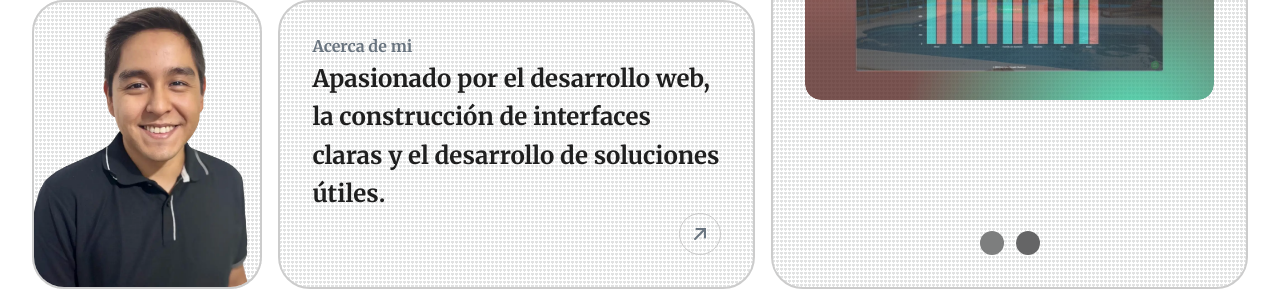
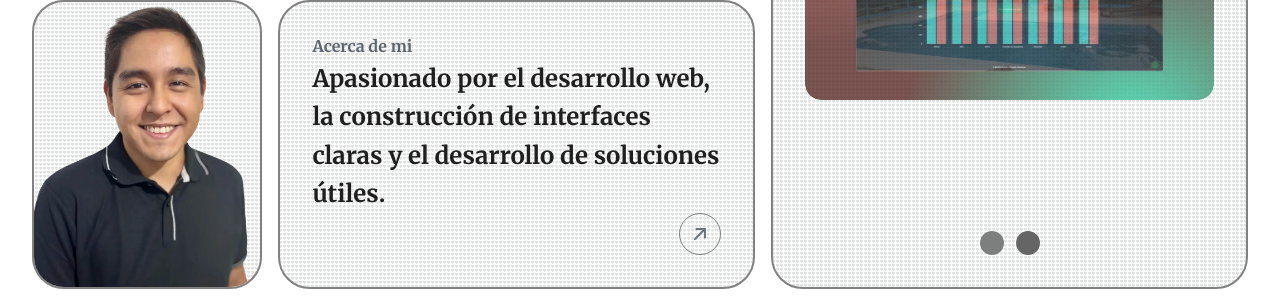
Before and after one commit to DevEzequiel14/chorolque-portfolio, an Astro site: page / in a window 1280 px wide. Shown: the part 337-639 px from the top of the page. Built offline with nearby package versions, Linux system fonts and the light colour scheme; Astro itself is replaced by a stand-in of ours.

Commit message:
feat: I adjusted the tokens in _variables.scss to ensure compliance with WCAG AA.

```diff
--- a/src/styles/base/_variables.scss
+++ b/src/styles/base/_variables.scss
@@ -19,10 +19,10 @@ $bg-color-email: #da4437;
 :root[data-theme="light"] {
   --title-color: #1f1f1f;
   --text-color: #69747f;
-  --title-card-color: #69747f;
+  --title-card-color: #5a6570;
   --text-card-color: #1f1f1f;
   --bg-color: #ffffff;
-  --border-color: #cccccc;
+  --border-color: #818181;
   --bg-card-hover-color: #f0f2f3;
   --bg-button-normal-color: #242424;
   --text-button-normal-color: #b8b8b8;
@@ -42,18 +42,18 @@ $bg-color-email: #da4437;
 
 :root[data-theme="dark"] {
   --title-color: #cccccc;
-  --text-color: #626262;
-  --title-card-color: #666666;
+  --text-color: #909090;
+  --title-card-color: #909090;
   --text-card-color: #cccccc;
   --bg-color: #090909;
-  --border-color: #666666;
+  --border-color: #777777;
   --bg-card-hover-color: #1f1f1f;
   --bg-button-normal-color: #242424;
   --text-button-normal-color: #c9c9c9;
   --bg-button-normal-hover-color: #1f1f1f;
   --slider-button-color: #424242;
   --select-slider-button-color: #cccccc;
-  --bg-chip-color: #666666;
+  --bg-chip-color: #555555;
   --text-chip-color: #cccccc;
   --bg-slide-color: #242424;
   --bg-button-color: #2b2b2b;
```
